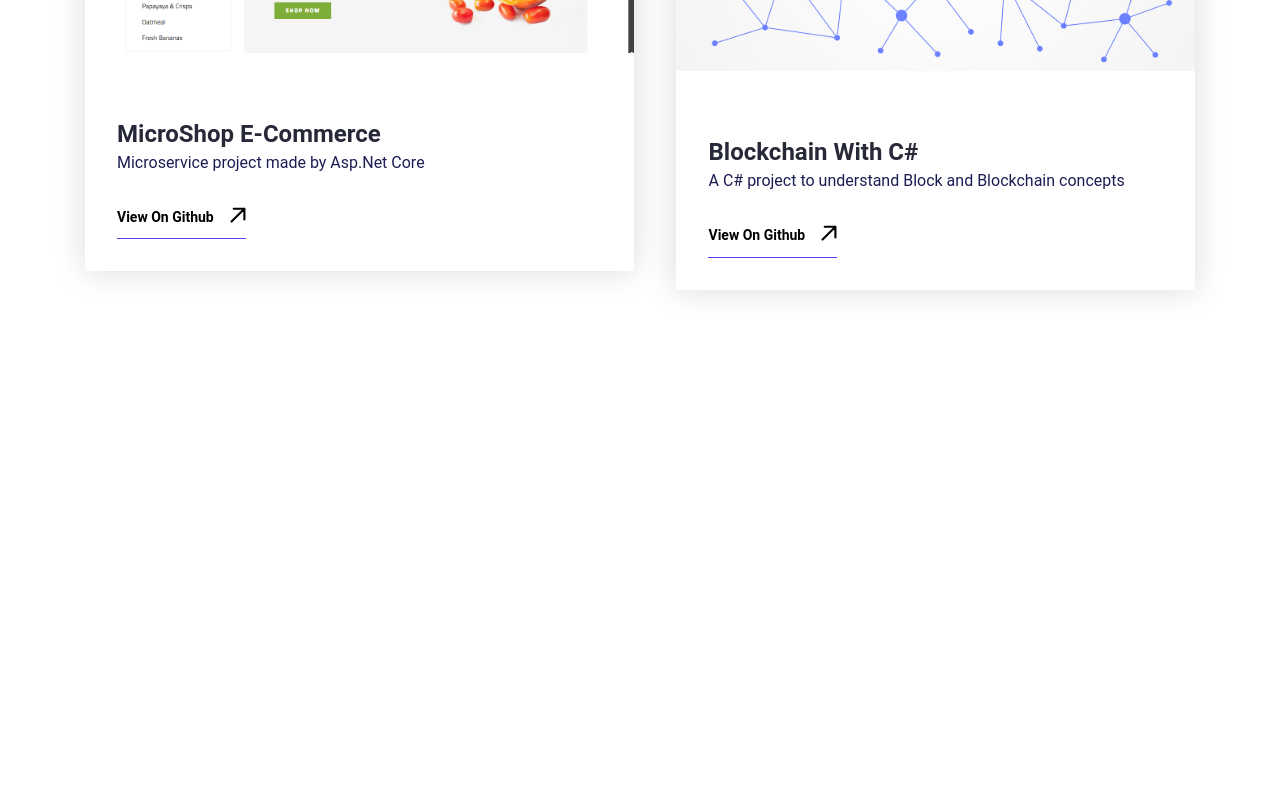
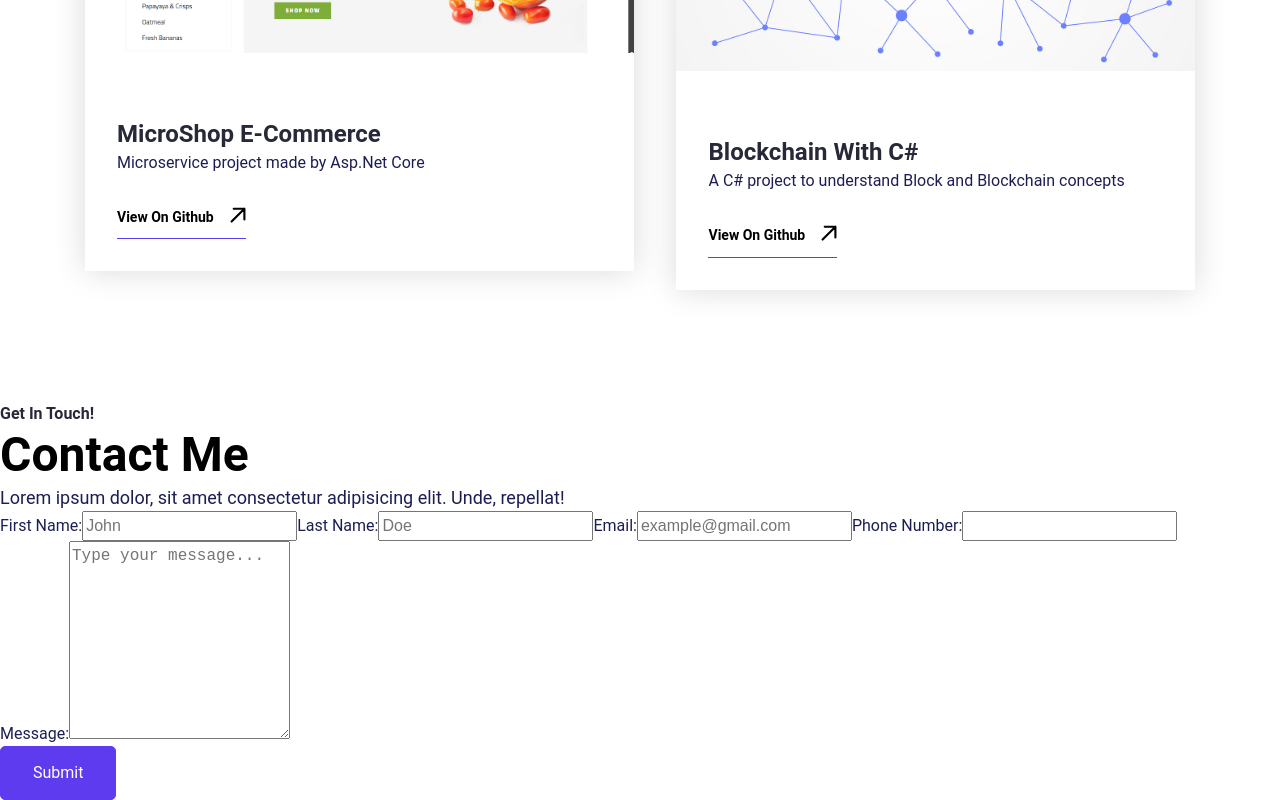
Before and after one commit to omerbirgul/omerbirgul.github.io, a React (Create React App) app: page / in a window 1280 px wide. Shown: the part 3466-4266 px from the top of the page. Before the commit the page ends 3868 px from the top, so only its background shows below. Built offline with nearby package versions, Linux system fonts and the light colour scheme.

Commit message:
contact.jsx added

```diff
--- a/src/App.css
+++ b/src/App.css
@@ -428,3 +428,5 @@ color: #701999;
 .portfolio-section-card:hover path{
   stroke: #006b6a;
 }
+
+/* Portfolio Section Ends */
--- a/src/Pages/Home/Contact.jsx
+++ b/src/Pages/Home/Contact.jsx
@@ -0,0 +1,46 @@
+const Contact = () => {
+    return (
+        <section id="contact" className="contact-section">
+            <div>
+                <p className="sub-title">Get In Touch!</p>
+                <h2>Contact Me</h2>
+                <p className="text-lg">Lorem ipsum dolor, sit amet consectetur adipisicing elit. Unde, repellat!</p>
+            </div>
+
+            <form action="" className="contact-form-container">
+                <div className="container">
+                    <label htmlFor="first-name" className="contact-label">
+                        <span className="text-md">First Name:</span>
+                        <input type="text" className="contact-input text-md" name="first-name" id="first-name" placeholder="John" required />
+                    </label>
+
+                    <label htmlFor="last-name" className="contact-label">
+                        <span className="text-md">Last Name:</span>
+                        <input type="text" className="contact-input text-md" name="last-name" id="last-name" placeholder="Doe" required />
+                    </label>
+
+                    <label htmlFor="email" className="contact-label">
+                        <span className="text-md">Email:</span>
+                        <input type="email" className="contact-input text-md" name="email" id="email" placeholder="example@gmail.com" required />
+                    </label>
+
+                    <label htmlFor="phone-number" className="contact-label">
+                        <span className="text-md">Phone Number:</span>
+                        <input type="tel" className="contact-input text-md" name="phone-number" id="phone-number" pattern="[0-9]{3}-[0-9]{3}-[0-9]{4}" required />
+                    </label>
+
+                </div>
+                <label htmlFor="message" className="contact-label">
+                    <span className="text-md">Message:</span>
+                    <textarea className="contact-input text-md" id="message" rows="8" placeholder="Type your message..." required />
+                </label>
+
+                <div>
+                    <button className="btn btn-primary">Submit</button>
+                </div>
+            </form>
+        </section>
+    )
+}
+
+export default Contact
--- a/src/Pages/Home/HomeScreen/index.jsx
+++ b/src/Pages/Home/HomeScreen/index.jsx
@@ -2,6 +2,7 @@ import HeroSection from "../HeroSection";
 import MySkills from "../MySkills";
 import AboutMe from "../AboutMe";
 import MyPortfolio from "../MyPortfolio";
+import Contact from "../Contact";
 
 const index = () => {
     return (
@@ -10,6 +11,7 @@ const index = () => {
         <MySkills/>
         <AboutMe />
         <MyPortfolio />
+        <Contact/>
         </>
     );
 }
```
